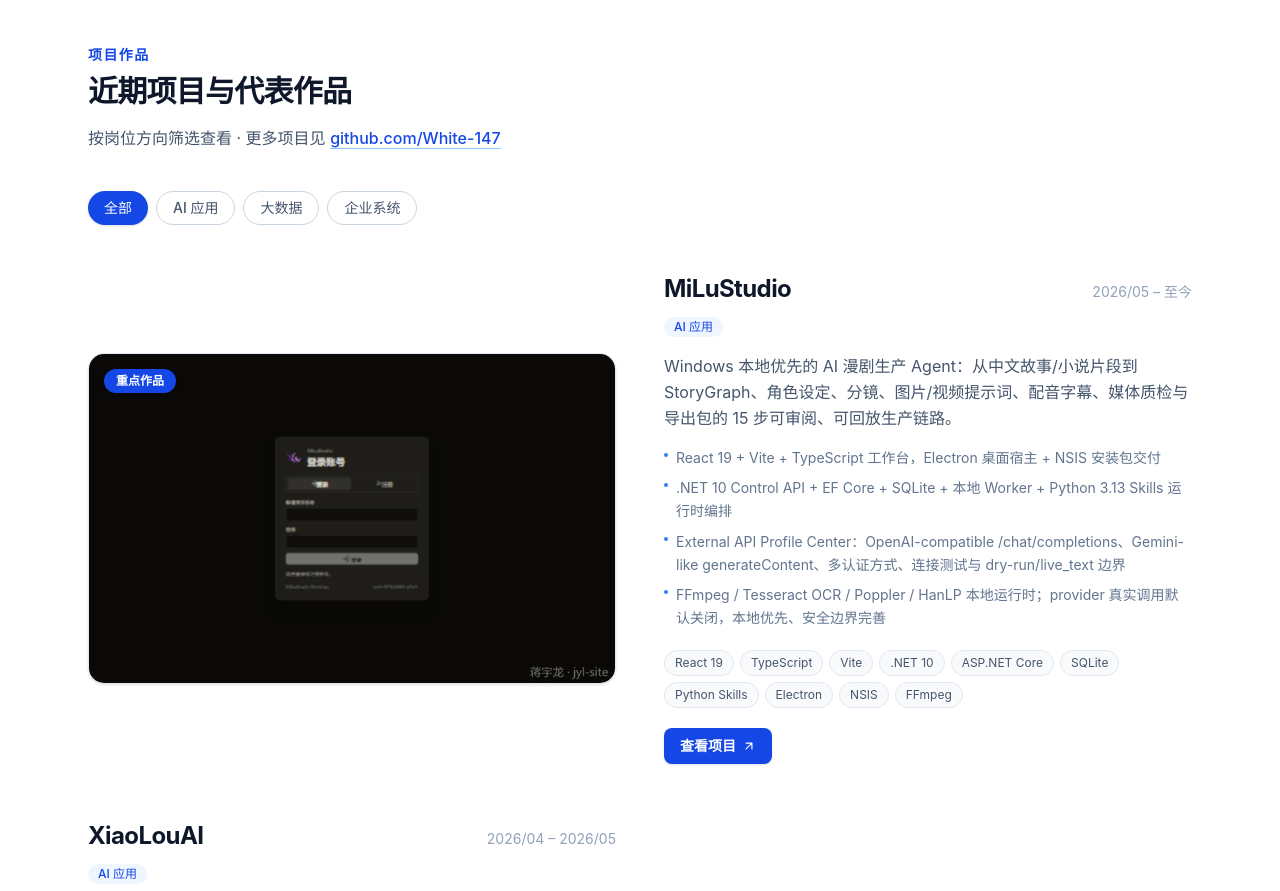
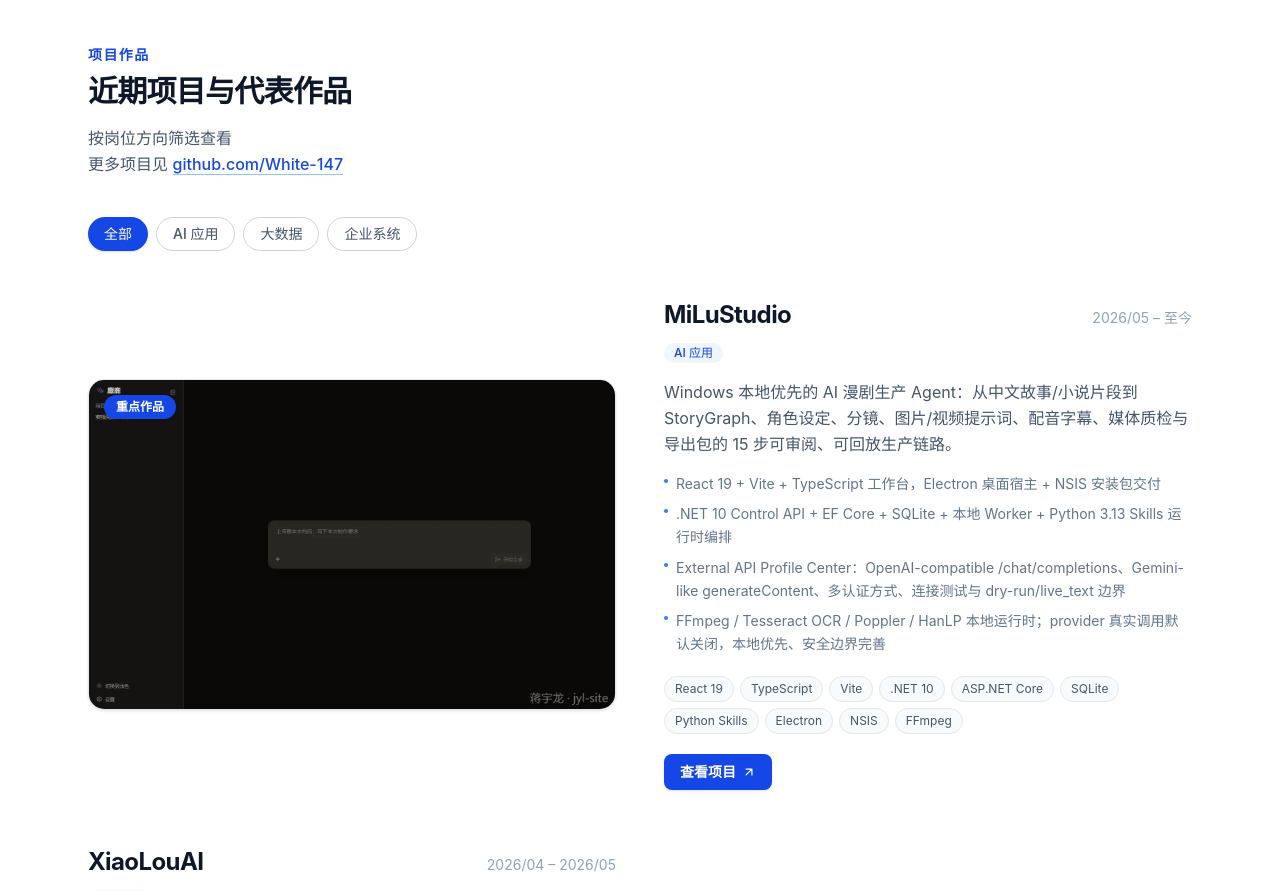
Before and after one commit to White-147/jyl-site, a React (Vite) app: page / in a window 1280 px wide. Shown: the part 1260-2151 px from the top of the page. Built offline with nearby package versions, Linux system fonts and the light colour scheme.

Commit message:
fix: 项目区描述改两行显示；MiLuStudio 截图换回工作台 overview

```diff
--- a/src/components/Projects.tsx
+++ b/src/components/Projects.tsx
@@ -213,7 +213,9 @@ export default function Projects() {
           title="近期项目与代表作品"
           description={
             <>
-              按岗位方向筛选查看 · 更多项目见{' '}
+              <span className="block">按岗位方向筛选查看</span>
+              <span className="block">
+                更多项目见{' '}
                 <a
                   href={profile.github}
                   target="_blank"
@@ -222,6 +224,7 @@ export default function Projects() {
                 >
                   {profile.githubLabel}
                 </a>
+              </span>
             </>
           }
         />
```
Also changed, not shown: public/projects/milustudio.webp. Lines whose indentation alone changed are shown as unchanged.
